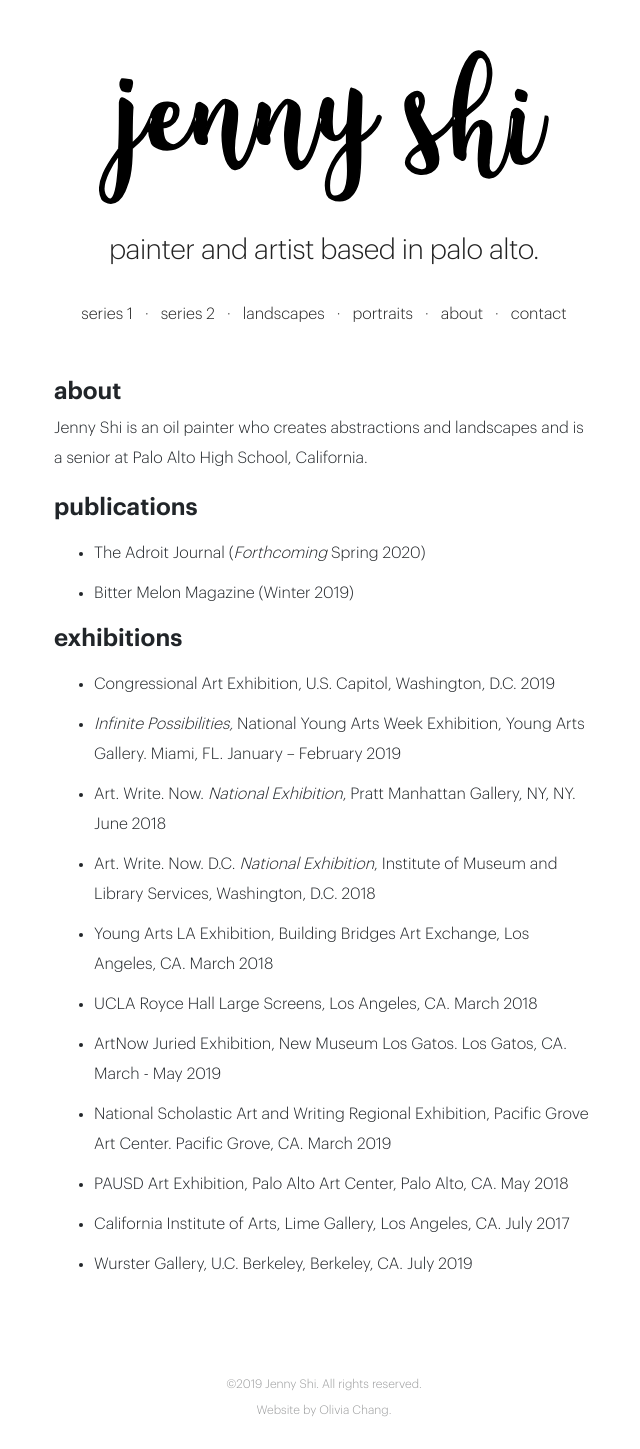
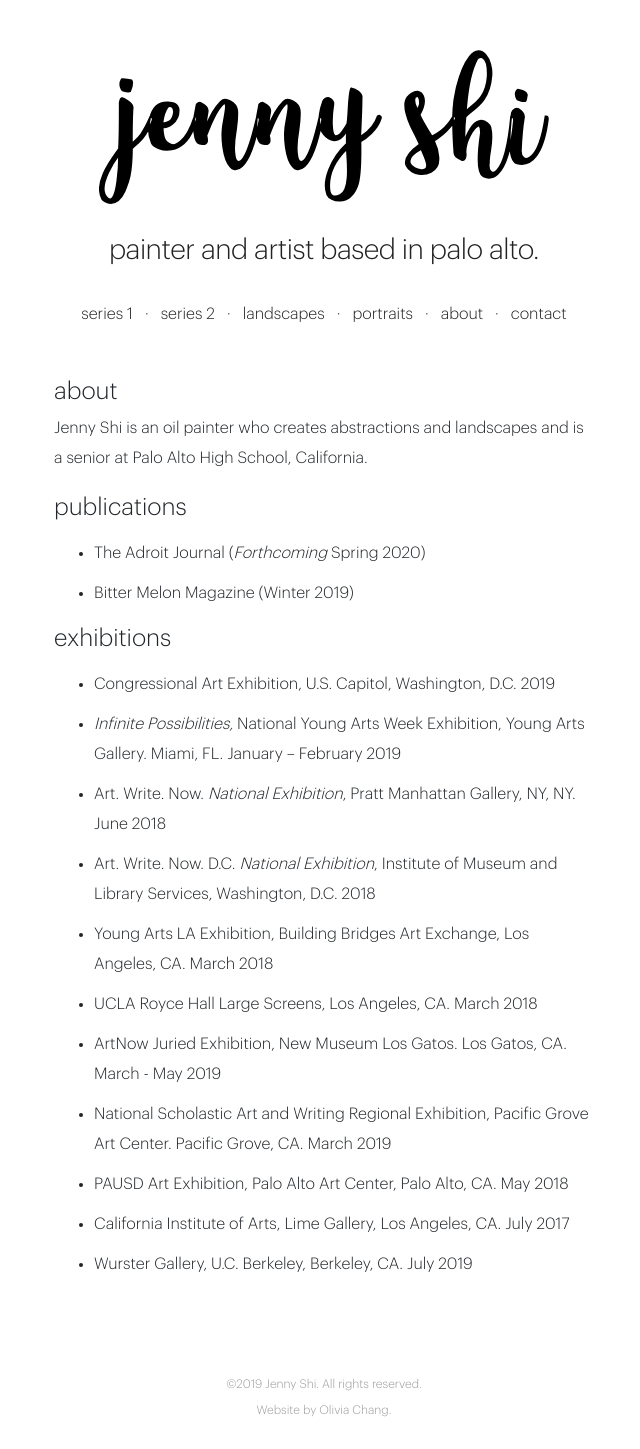
Before and after one commit to oliviachang29/jenny, a Jekyll site: the page built from about.markdown, in a window 1280 px wide. Shown: the whole page, without its empty margins (316-956 px from the left). Built offline with Jekyll 4.4.1, drawn with Linux system fonts in a browser that asks for light colours.

```diff
--- a/about.markdown
+++ b/about.markdown
@@ -4,16 +4,16 @@ date: 2019-11-04 15:32:00 -0800
 layout: static
 
 ---
-#### **about**
+#### about
 
 Jenny Shi is an oil painter who creates abstractions and landscapes and is a senior at Palo Alto High School, California.
 
-#### **publications**
+#### publications
 
 * The Adroit Journal (_Forthcoming_ Spring 2020)
 * Bitter Melon Magazine (Winter 2019)
 
-#### **exhibitions**
+#### exhibitions
 
 * Congressional Art Exhibition, U.S. Capitol, Washington, D.C. 2019
 * _Infinite Possibilities,_ National Young Arts Week Exhibition, Young Arts Gallery. Miami, FL. January – February 2019
```
